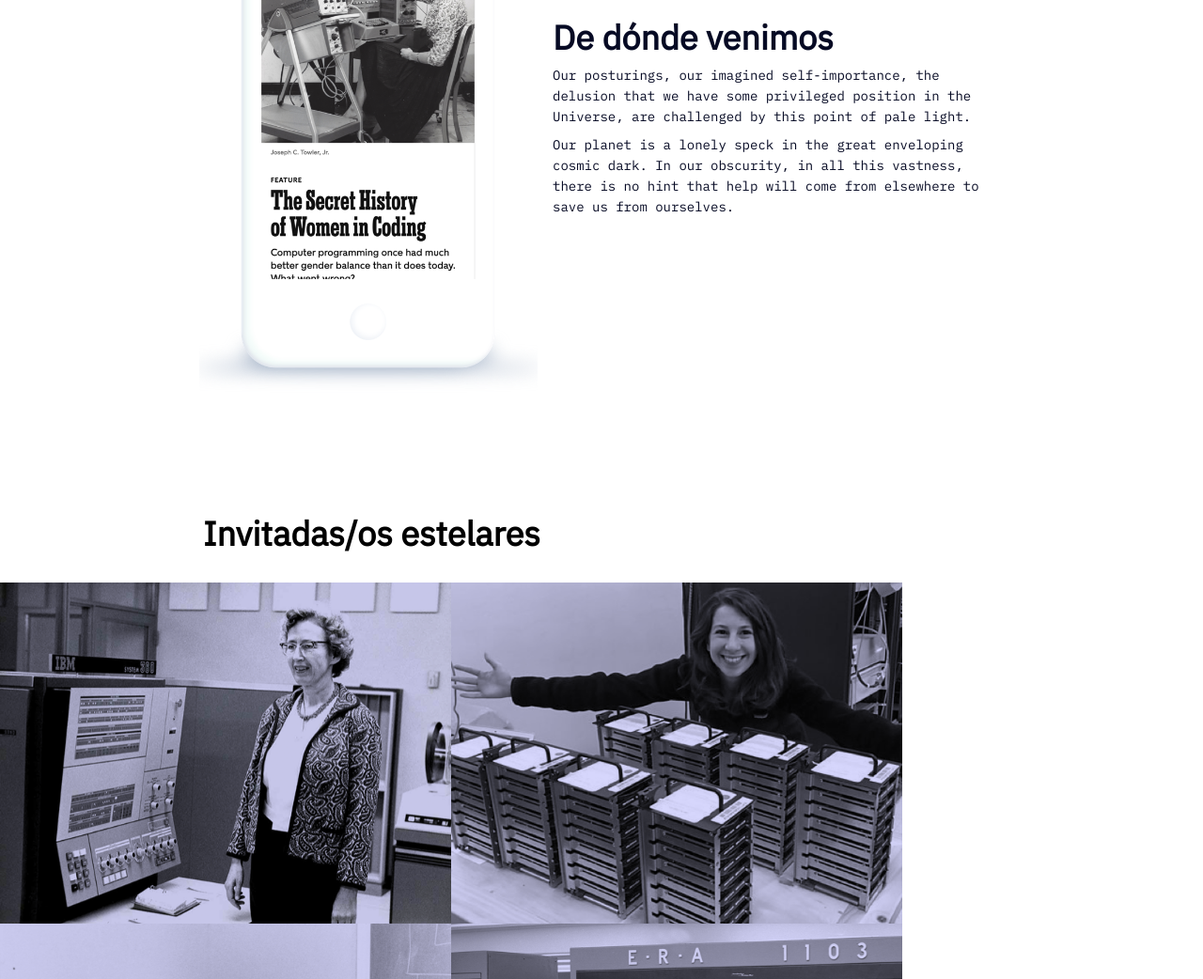
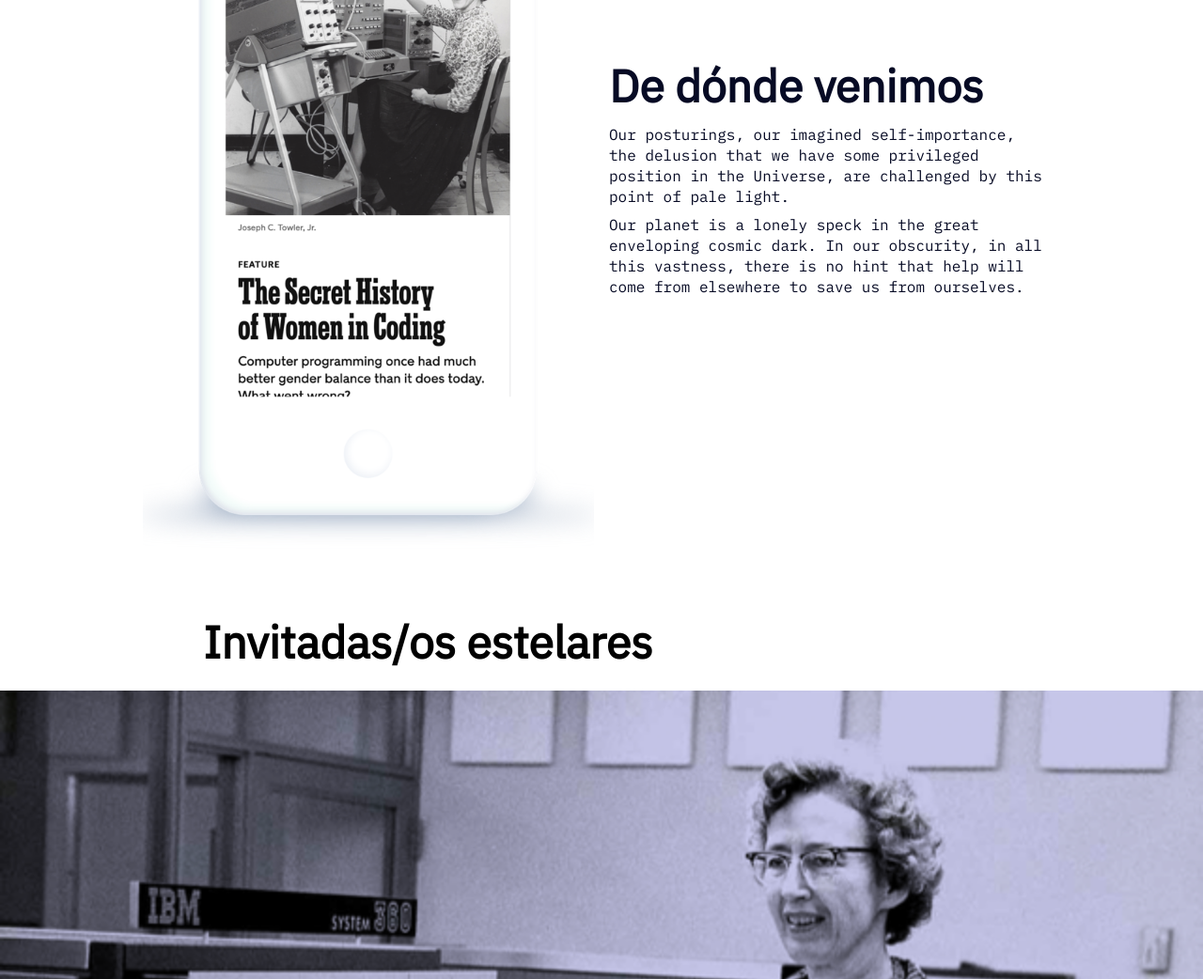
Before and after one commit to feralmangos/podcast-channel, a website: page index.html in a window 1280 px wide. Shown: the part 2170-3212 px from the top of the page at 94% size. Drawn offline with Linux system fonts and the light colour scheme.

Commit message:
no more bugs

```diff
--- a/source/stylesheets/index.scss
+++ b/source/stylesheets/index.scss
@@ -327,7 +327,6 @@ header {
                     margin: 11px 11px 0px 11px;
                     @media screen and (min-width: 1024px) {
                         margin: 23px 11px 46px 11px;
-
                         width: 584px;
                     }
                 }
@@ -356,12 +355,15 @@ header {
         justify-content: center;
         @media screen and (min-width: 1024px) {
             width: 480px;
+            max-width: 480px;
         }
     }
     .about-us {
         padding: 16px;
 
-        @media screen and (min-width: 1024px) {}
+        @media screen and (min-width: 1024px) {
+            line-height:24px;
+        }
         h2, p {
             font-family: 'IBM Plex Mono', sans-serif;
             color: #060A24;
@@ -373,13 +375,19 @@ header {
             }
         }
         p{
+            @media screen and (min-width: 1024px) {
+                font-size: 16px;
+            }
             padding-bottom:8px;
         }
         h2 {
             font-family: 'IBM Plex Sans', sans-serif;
             font-size: 36px;
             line-height: 42px;
-            padding-bottom:8px;
+            padding-bottom:20px;
+            @media screen and (min-width: 1024px) {
+                font-size: 48px;
+            }
 
         }
     }
@@ -405,27 +413,67 @@ header {
         line-height: 42px;
         margin-bottom: 14px;
         @media screen and (min-width: 1024px) {
-            width: 480px;
-            margin-left: 200px;
+            width:600px;
+            margin-left:200px;
             margin-bottom: 36px;
+            font-size:48px;
+            margin-top: -80px;
+
         }
     }
-    .fprogrammers {
+    /*.fprogrammers {
+        @media screen and (min-width: 768px) {
+            display: flex;
+            flex-wrap:nowrap;
+
+        }
+
+        @media screen and (min-width: 1440px) {
+
+            flex-wrap: wrap;
+
+        }
+        .fpic {
+            flex-grow:1;
+            margin-top: -5px;
+            .row1{
+                display:flex;
+                flex-direction:row;
+            }
+            .row2{
+                display:flex;
+            }
+            img {
+                width: 100%;
+                @media screen and (min-width: 768px) {
+                    flex-grow:1;
+
+                }
+                @media screen and (min-width: 1440px) {
+                    width: 480px;
+
+                }
+            }
+        }
+    }*/
+.fprogrammers{
+    img{
+        width:100%;
+        margin-top: -5px;
+
+    }
+    @media screen and (min-width: 1440px) {
         display: flex;
         flex-wrap: wrap;
         .fpic {
-            margin-top: -5px;
-            img {
-                width: 100%;
-                @media screen and (min-width: 768px) {
-                    width: 50%;
-                }
-                @media screen and (min-width: 1024px) {
-                    width: 480px;
-                }
-            }
+             margin-top: -5px;
+             width: 480px;
+             flex-grow:1;
         }
     }
+}
+
+
 }
 
 .icons-list {
```
Also changed, not shown: index.html (+7 -1 lines), build/stylesheets/index.css, 1 other file.
